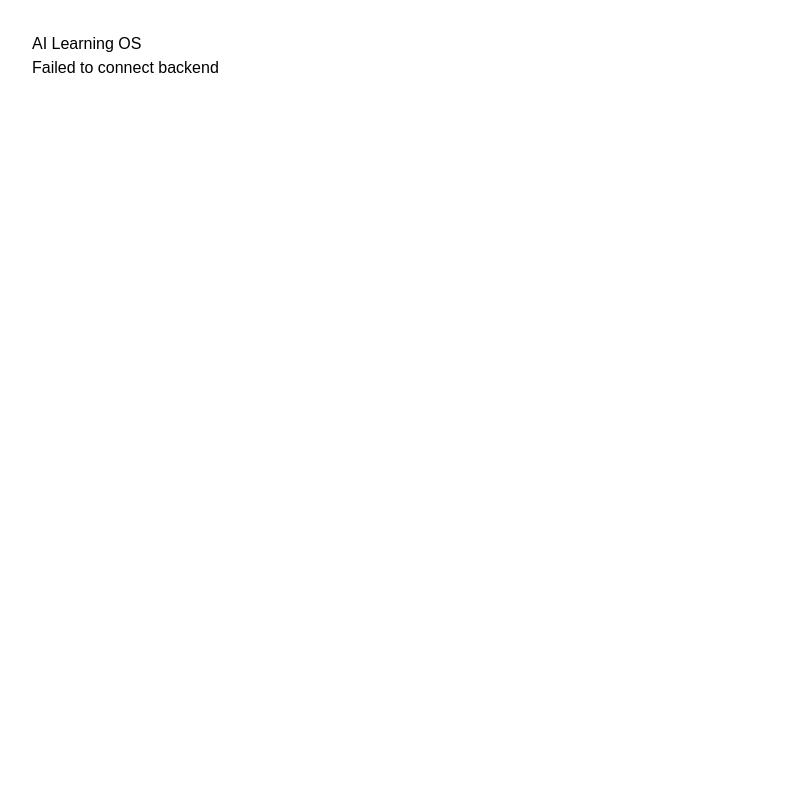
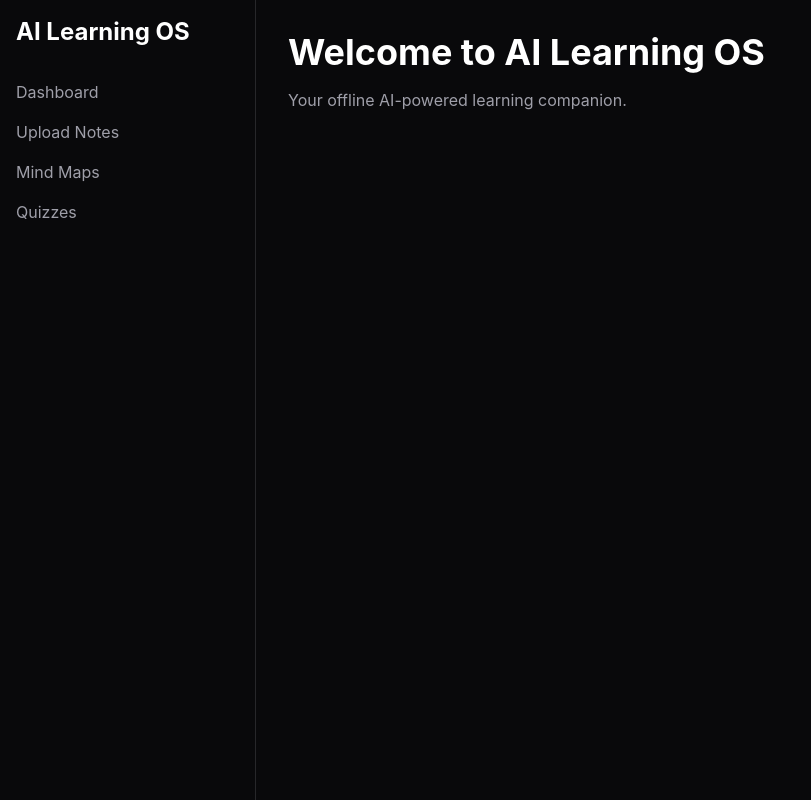
Before and after one commit to shivamgravity/ai-learning-os, a React app in the folder frontend/: page / in a window 1280 px wide. Shown: the whole page, without its empty margins (0-811 px from the left). Built offline with nearby package versions, Linux system fonts and the light colour scheme; no server answers; the HTML template or start-up script is replaced by a standard one.

Commit message:
updated App.jsx with modular code

```diff
--- a/frontend/src/App.jsx
+++ b/frontend/src/App.jsx
@@ -1,25 +1,11 @@
-import { useEffect, useState } from "react";
+import MainLayout from "./layouts/MainLayout";
+import Dashboard from "./pages/Dashboard";
 
 function App() {
-  const [message, setMessage] = useState("Loading...");
-
-  useEffect(() => {
-    fetch("http://127.0.0.1:8000/api/health")
-      .then((response) => response.json())
-      .then((data) => {
-        setMessage(data.message);
-      })
-      .catch((error) => {
-        console.error("Error:", error);
-        setMessage("Failed to connect backend");
-      });
-  }, []);
-
   return (
-    <div style={{ padding: "2rem", fontFamily: "Arial" }}>
-      <h1>AI Learning OS</h1>
-      <p>{message}</p>
-    </div>
+    <MainLayout>
+      <Dashboard />
+    </MainLayout>
   );
 }
 
```
